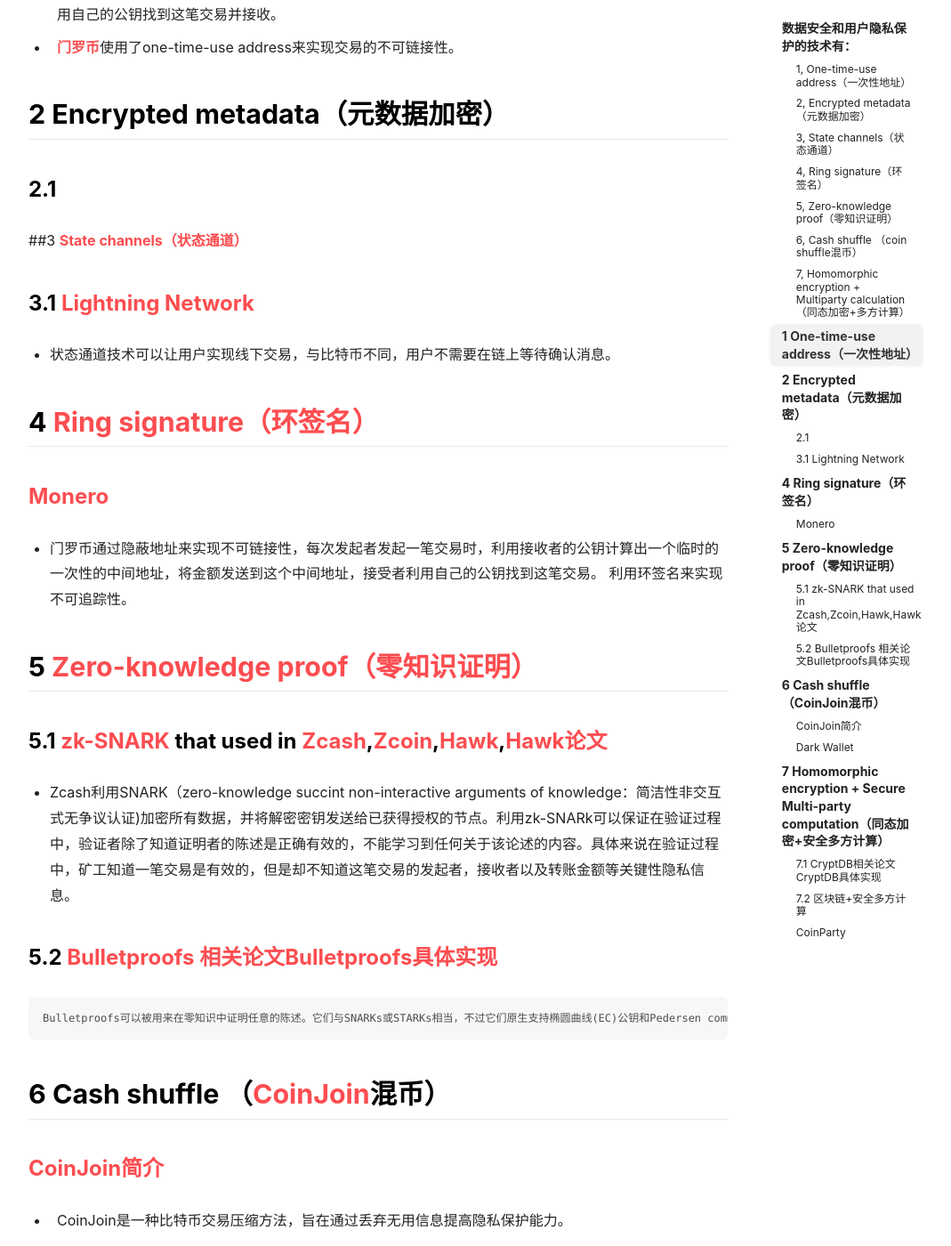
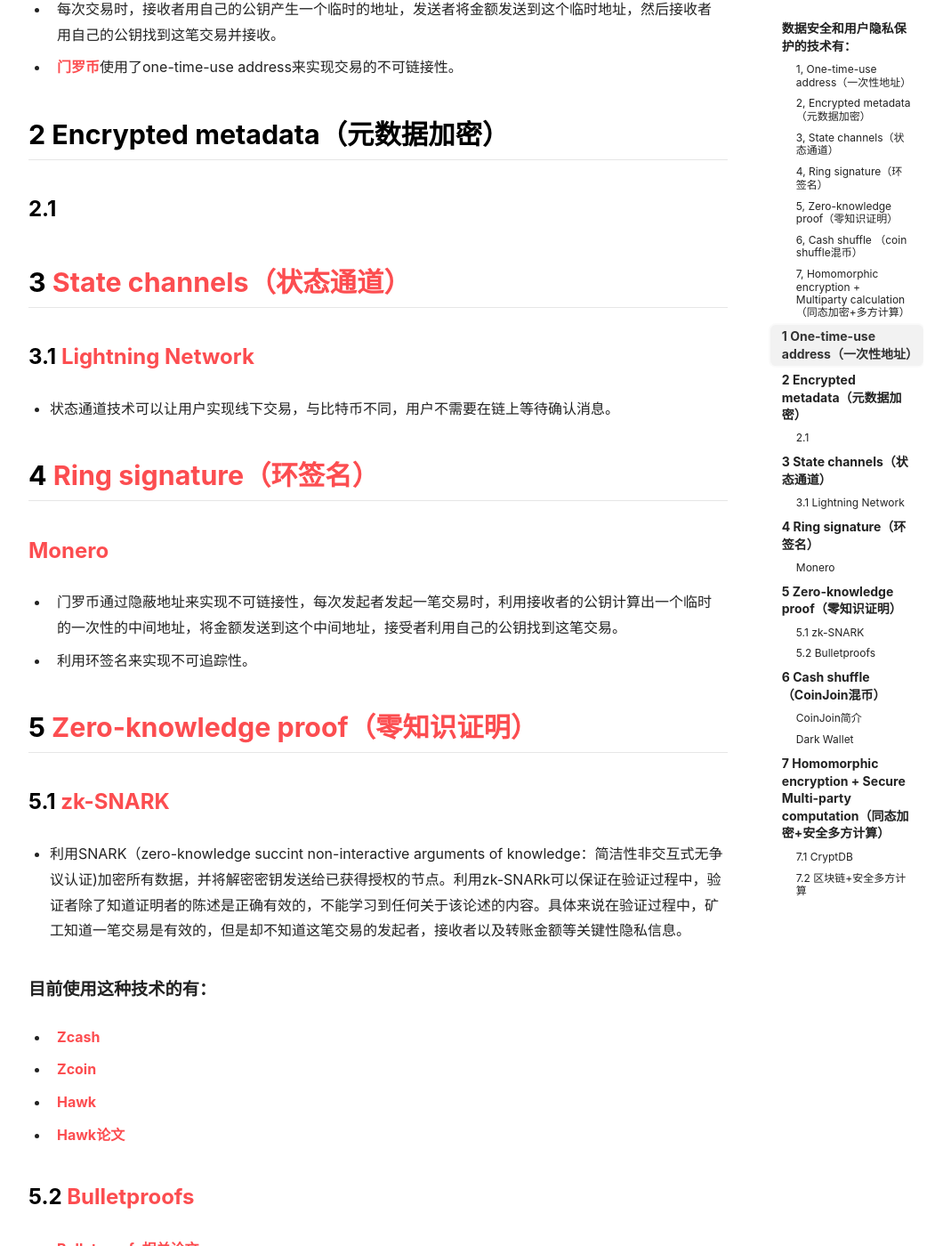
Before and after one commit to EulerConstant/EulerConstant.github.io, a Jekyll site: the page built from _posts/2018-08-27-Data-Privacy-in-Blockchain.md, in a window 1280 px wide and 1400 px high, scrolled down 1237 px. Shown: the whole window at 89% size, without its empty margins (105-1174 px from the left). Built offline with Jekyll 4.4.1, drawn with Linux system fonts in a browser that asks for light colours; nearby versions of some CDN libraries; some of the changed text lies outside the part shown.

Commit message:
blogtest

```diff
--- a/_posts/2018-08-27-Data-Privacy-in-Blockchain.md
+++ b/_posts/2018-08-27-Data-Privacy-in-Blockchain.md
@@ -6,7 +6,8 @@
 
 用户数据的安全性和用户的个人隐私是区块链技术里必须考虑到的两个重点问题，用户数据的安全是指一旦发生数据泄漏，要确保用户的元数据不会被其他人掌握，我们主要用数据加密技术来实现这一点。用户的个人隐私是指每一笔交易都必须满足:
 	1)不可链接性（Unlinkability）：无法证明两个交易是发送给同一个人的，也就是无法知道交易的接收者是谁。
-	2）不可追踪性（Untraceability）：无法知道交易的发送者是谁。
+
+2)不可追踪性（Untraceability）：无法知道交易的发送者是谁。
 <!--more-->
 
 ## 数据安全和用户隐私保护的技术有：
@@ -35,7 +36,7 @@
 ## 2 Encrypted metadata（元数据加密）
 ### 2.1
 
-##3 [State channels（状态通道）](https://www.jeffcoleman.ca/state-channels/)
+## 3 [State channels（状态通道）](https://www.jeffcoleman.ca/state-channels/)
 
 ### 3.1 [Lightning Network](https://lightning.network/)
 
@@ -46,16 +47,31 @@
 ### [Monero](https://getmonero.org/)
 
 - 门罗币通过隐蔽地址来实现不可链接性，每次发起者发起一笔交易时，利用接收者的公钥计算出一个临时的一次性的中间地址，将金额发送到这个中间地址，接受者利用自己的公钥找到这笔交易。
-	利用环签名来实现不可追踪性。
+
+- 利用环签名来实现不可追踪性。
 
 ## 5 [Zero-knowledge proof（零知识证明）](https://en.wikipedia.org/wiki/Zero-knowledge_proof)
 
-### 5.1 [zk-SNARK](https://medium.com/@VitalikButerin/zk-snarks-under-the-hood-b33151a013f6) that used in [Zcash](https://z.cash/),[Zcoin](http://zerocoin.org/),[Hawk](http://oblivm.com/hawk/index.html),[Hawk论文](https://eprint.iacr.org/2015/675.pdf)
+### 5.1 [zk-SNARK](https://medium.com/@VitalikButerin/zk-snarks-under-the-hood-b33151a013f6)
 
-- Zcash利用SNARK（zero-knowledge succint non-interactive arguments of knowledge：简洁性非交互式无争议认证)加密所有数据，并将解密密钥发送给已获得授权的节点。利用zk-SNARk可以保证在验证过程中，验证者除了知道证明者的陈述是正确有效的，不能学习到任何关于该论述的内容。具体来说在验证过程中，矿工知道一笔交易是有效的，但是却不知道这笔交易的发起者，接收者以及转账金额等关键性隐私信息。
+- 利用SNARK（zero-knowledge succint non-interactive arguments of knowledge：简洁性非交互式无争议认证)加密所有数据，并将解密密钥发送给已获得授权的节点。利用zk-SNARk可以保证在验证过程中，验证者除了知道证明者的陈述是正确有效的，不能学习到任何关于该论述的内容。具体来说在验证过程中，矿工知道一笔交易是有效的，但是却不知道这笔交易的发起者，接收者以及转账金额等关键性隐私信息。
 
-### 5.2 [Bulletproofs](https://crypto.stanford.edu/bulletproofs/) [相关论文](https://eprint.iacr.org/2017/1066.pdf)[Bulletproofs具体实现](https://github.com/apoelstra/secp256k1-mw/tree/bulletproofs)
-	Bulletproofs可以被用来在零知识中证明任意的陈述。它们与SNARKs或STARKs相当，不过它们原生支持椭圆曲线(EC)公钥和Pedersen commitments（因此通常不需要在程序中实现EC算法）。此外，与SNARK不同的是，Bulletproofs在无信任环境的标准猜想下拥有完整的128位安全性。与STARK不同，它们在典型的计算机硬件上足以快速证明和验证合理大小的问题。
+#### 目前使用这种技术的有：
+
+- [Zcash](https://z.cash/)
+
+- [Zcoin](http://zerocoin.org/)
+
+- [Hawk](http://oblivm.com/hawk/index.html)
+
+- [Hawk论文](https://eprint.iacr.org/2015/675.pdf)
+
+### 5.2 [Bulletproofs](https://crypto.stanford.edu/bulletproofs/)
+
+- [Bulletproofs相关论文](https://eprint.iacr.org/2017/1066.pdf)
+
+- [Bulletproofs具体实现](https://github.com/apoelstra/secp256k1-mw/tree/bulletproofs)
+-   Bulletproofs可以被用来在零知识中证明任意的陈述。它们与SNARKs或STARKs相当，不过它们原生支持椭圆曲线(EC)公钥和Pedersen commitments（因此通常不需要在程序中实现EC算法）。此外，与SNARK不同的是，Bulletproofs在无信任环境的标准猜想下拥有完整的128位安全性。与STARK不同，它们在典型的计算机硬件上足以快速证明和验证合理大小的问题。
 
 ## 6 Cash shuffle （[CoinJoin](https://en.wikipedia.org/wiki/CoinJoin)混币）
 ### [CoinJoin简介](http://8btc.com/thread-38149-1-1.html)
```
Also changed, not shown: other parts of _posts/2018-08-27-Data-Privacy-in-Blockchain.md (+7 -3 lines).
